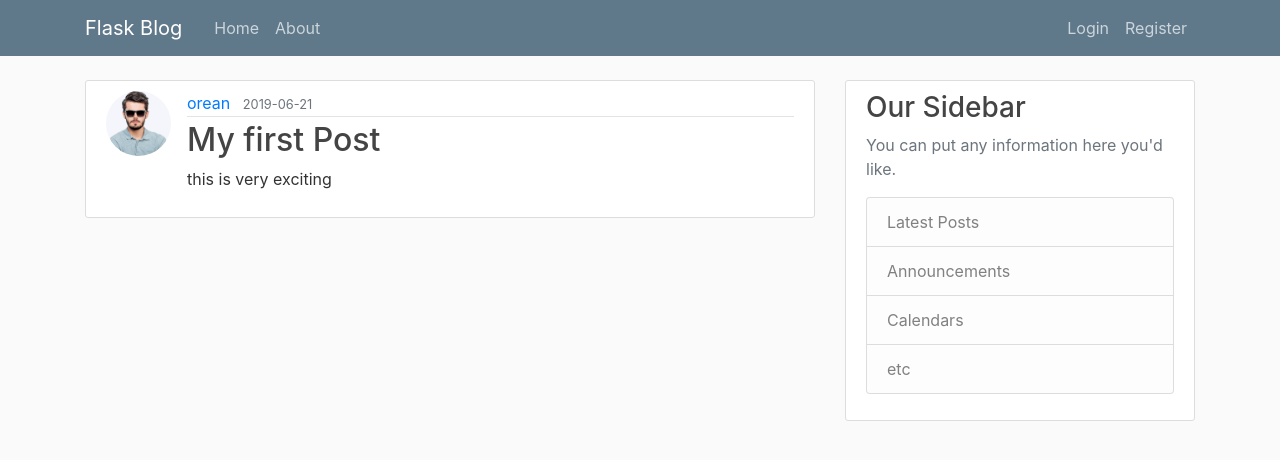
After one commit to oreanroy/FlaskBasics, a Flask app: page /post/1 in a window 1280 px wide. The commit adds this page. Shown: the top 460 px of the page. Run offline with Flask 2, Linux system fonts and the light colour scheme; data comes from the database, SQL or seed files in the repository; both versions use the stored data as it was after the commit; some libraries are stand-ins or nearby versions.

Commit message:
added update and delete post options in Flask_blog

```diff
--- a/Flask_Blog/flaskblog/routes.py
+++ b/Flask_Blog/flaskblog/routes.py
@@ -1,31 +1,20 @@
 import secrets
 from PIL import Image
 import os
-from flask import Flask, render_template, url_for, flash, redirect, request
+from flask import Flask, render_template, url_for, flash, redirect, request, abort
 from flaskblog import app, db, bcrypt
-from flaskblog.forms import RegistraionForm, LoginForm, UpdateAccountForm
+from flaskblog.forms import RegistraionForm, LoginForm, UpdateAccountForm, PostForm
 from flaskblog.models import User, Post
 from flask_login import login_user, current_user, logout_user, login_required
 
 
-posts = [
-    {
-        'author': 'Corey Scahfer',
-        'title': 'First blog',
-        'content': "the first blog",
-        'date_posted': 'April 20, 2018'
-    },
-    {
-        'author': 'Jane Doe',
-        'title': 'blog 2',
-        'content': "second blog",
-        'date_posted': 'April 21, 2018'
-    }
-]
+
+
 
 @app.route("/")
 @app.route("/home")
 def home():
+    posts = Post.query.all()
     return render_template('home.html', posts=posts)
 
 @app.route("/about")
@@ -98,3 +87,53 @@ def account():
         form.email.data = current_user.email
     image_file = url_for('static', filename='profile_pics/' + current_user.image_file)
     return render_template('account.html', title='Account', image_file=image_file, form=form)
+
+
+@app.route("/post/new", methods=['GET', 'POST'])
+@login_required
+def new_post():
+    form = PostForm()
+    if form.validate_on_submit():
+        post = Post(title=form.title.data, content=form.content.data, author=current_user)
+        db.session.add(post)
+        db.session.commit()
+        flash('Your post has been created', 'success')
+        return redirect(url_for('home'))
+    return render_template('create_post.html', title='New Post', form=form,
+    legend='Add Post')
+
+@app.route("/post/<int:post_id>")
+def post(post_id):
+    post = Post.query.get_or_404(post_id)
+    return render_template('post.html', title=post.title, post=post)
+
+@app.route("/post/<int:post_id>/update", methods=['GET', 'POST'])
+@login_required
+def update_post(post_id):
+    post = Post.query.get_or_404(post_id)
+    if post.author != current_user:
+        abort(403)
+    form = PostForm()
+    if form.validate_on_submit():
+        post.title = form.title.data
+        post.content = form.content.data
+        db.session.commit()
+        flash('Your post has been updated', 'success')
+        return redirect(url_for('post', post_id=post.id))
+    elif request.method == 'GET':
+        form.title.data = post.title
+        form.content.data = post.content
+    return render_template('create_post.html', title="Update Post",
+    form=form, legend='Update Post')
+
+
+@app.route("/post/<int:post_id>/delete", methods=['POST'])
+@login_required
+def delete_post(post_id):
+    post = Post.query.get_or_404(post_id)
+    if post.author != current_user:
+        abort(403)
+    db.session.delete(post)
+    db.session.commit()
+    flash('Your post has been deleted', 'success')
+    return redirect(url_for('home'))
--- a/Flask_Blog/flaskblog/templates/layout.html
+++ b/Flask_Blog/flaskblog/templates/layout.html
@@ -32,6 +32,7 @@
                     <!-- Navbar Right Side -->
                     <div class="navbar-nav">
                         {% if current_user.is_authenticated %}
+                            <a class="nav-item nav-link" href="{{ url_for('new_post') }}">New Post</a>
                             <a class="nav-item nav-link" href="{{ url_for('account') }}">Account</a>
                             <a class="nav-item nav-link" href="{{ url_for('logout') }}">Logout</a>
                         {% else %}
--- /dev/null
+++ b/Flask_Blog/flaskblog/templates/post.html
@@ -0,0 +1,40 @@
+{% extends "layout.html" %}
+
+{% block content %}
+    <article class="media content-section">
+        <img class="rounded-circle article-img" src="{{ url_for('static', filename='profile_pics/' + post.author.image_file) }}">
+        <div class="media-body">
+            <div class="article-metadata">
+                <a class="mr-2" href="#">{{ post.author.username }}</a>
+                <small class="text-muted">{{ post.date_posted.strftime('%Y-%m-%d') }}</small>
+                {% if post.author == current_user %}
+                    <div>
+                        <a class="btn btn-secondary btn-sm mt-1 mb-1" href="{{ url_for('update_post', post_id=post.id)}}">Update</a>
+                        <button type="button" class="btn btn-danger btn-sm m-1" data-toggle="modal" data-target="#deleteModal">Delete</button>
+
+                    </div>
+                {% endif %}
+            </div>
+            <h2 class="article-title">{{ post.title }}</h2>
+            <p class="article-content">{{ post.content }}</p>
+        </div>
+    </article>
+    <div class="modal fade" id="deleteModal" tabindex="-1" role="dialog" aria-labelledby="exampleModalLabel" aria-hidden="true">
+        <div class="modal-dialog" role="document">
+            <div class="modal-content">
+                <div class="modal-header">
+                    <h5 class="modal-title" id="exampleModalLabel">Delete Post</h5>
+                    <button type="button" class="close" data-dismiss="modal" aria-label="Close">
+                      <span aria-hidden="true">&times;</span>
+                    </button>
+                </div>
+            <div class="modal-footer">
+                <button type="button" class="btn btn-secondary" data-dismiss="modal">Close</button>
+                <form action="{{url_for('delete_post', post_id=post.id)}}" method="POST">
+                    <input class="btn btn-danger" type="submit" value="Delete">
+                </form>
+            </div>
+          </div>
+        </div>
+    </div>
+{% endblock content %}
```
Also changed, not shown: Flask_Blog/flaskblog/forms.py (+6 -1 lines), Flask_Blog/flaskblog/templates/create_post.html (added, +47 -0 lines), Flask_Blog/flaskblog/templates/home.html (+4 -3 lines), Flask_Blog/flaskblog/site.db, 2 other files.
